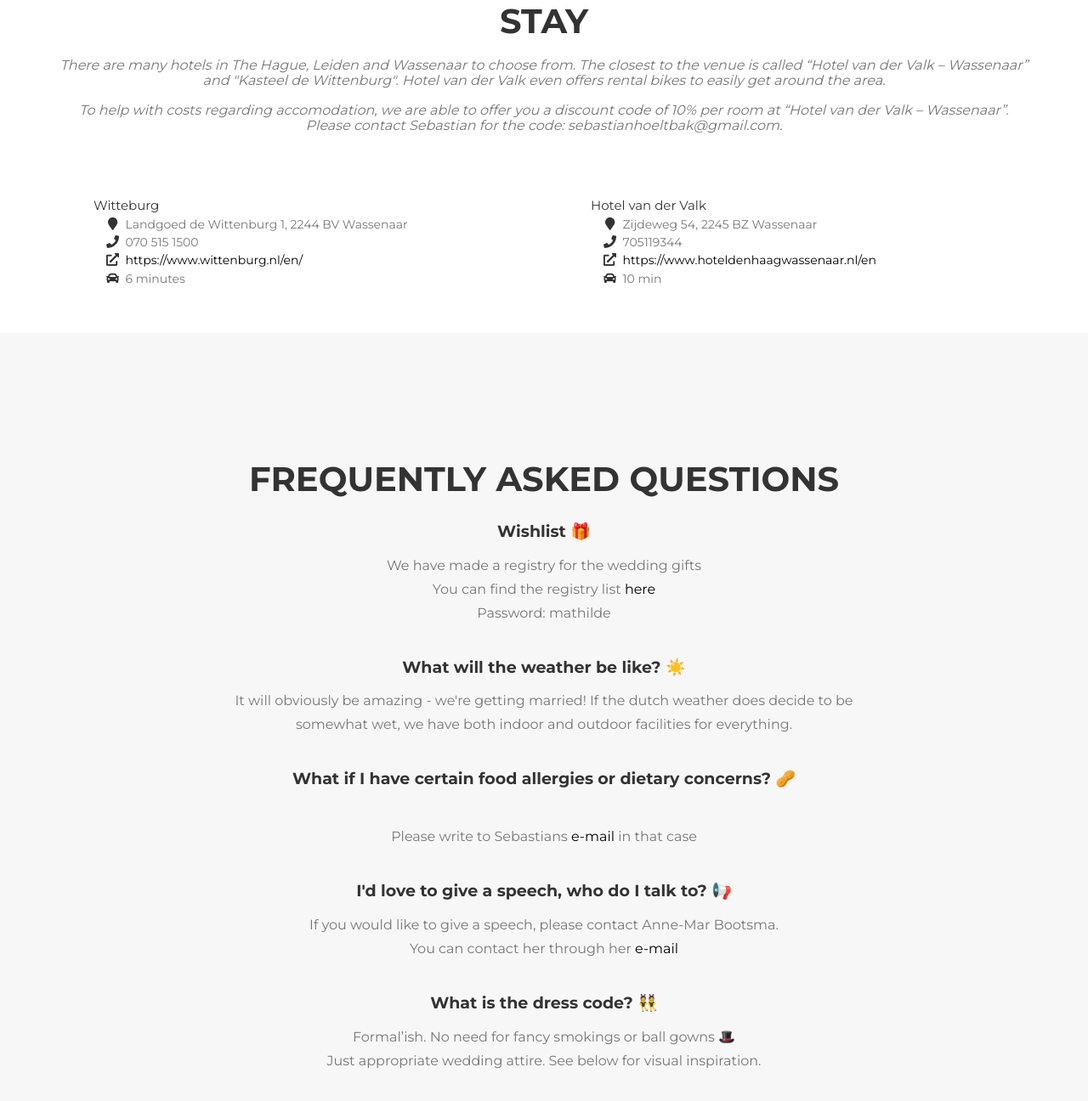
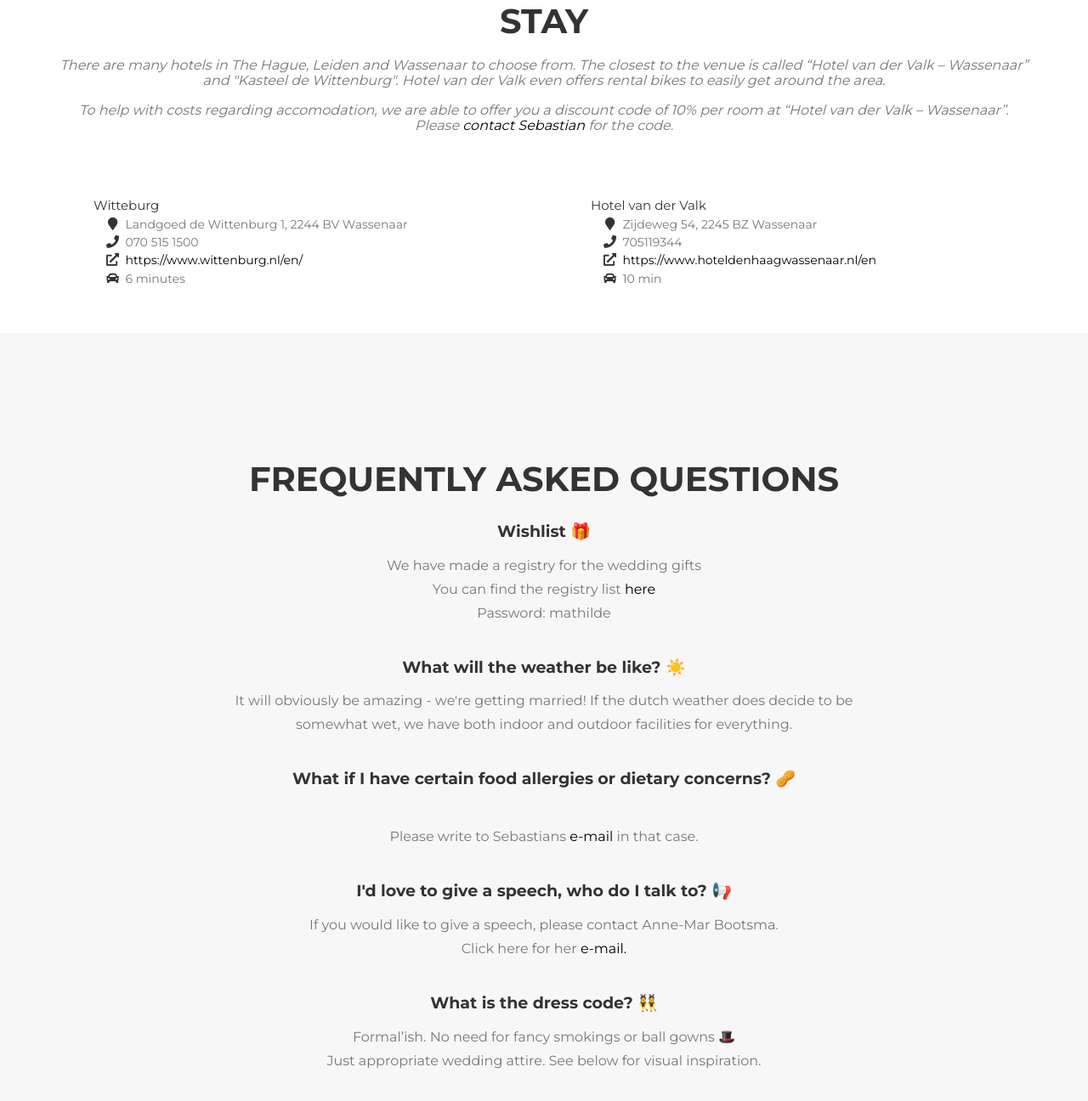
Before and after one commit to sbakwedding/2022, a plain HTML site: page index.html in a window 1280 px wide. Shown: the part 3670-4966 px from the top of the page at 85% size. Drawn offline with Linux system fonts and the light colour scheme; a web font is replaced by a local one.

Commit message:
saaaa
dan

```diff
--- a/index.html
+++ b/index.html
@@ -206,7 +206,7 @@ If you are feeling active, you can go by bicycle - it will take you about 26 min
 <br>
 
 
-To help with costs regarding accomodation, we are able to offer you a discount code of 10% per room at “Hotel van der Valk – Wassenaar”. <br>Please contact Sebastian for the code: sebastianhoeltbak@gmail.com.</h3>
+To help with costs regarding accomodation, we are able to offer you a discount code of 10% per room at “Hotel van der Valk – Wassenaar”. <br>Please  <a href= "mailto:sebastianhoeltbak@gmail.com">contact Sebastian</a> for the code.</h3>
             </div>
         </div>
         <div class="row">
@@ -326,11 +326,11 @@ You can find the registry list <a href="https://www.myregistry.com/wishlist/kirs
             <h4 class="service-heading">What if I have certain food allergies or dietary concerns? 🥜 </h4>
             <p class="largepad text-muted">
 
-                <br>Please write to Sebastians <a href= "mailto:sebastianhoeltbak@gmail.com">e-mail</a> in that case</p>
+                <br>Please write to Sebastians <a href= "mailto:sebastianhoeltbak@gmail.com">e-mail</a> in that case.</p>
             </p>
 
                <h4 class="service-heading">I'd love to give a speech, who do I talk to? 📢 </h4>
-            <p class="largepad text-muted">If you would like to give a speech, please contact Anne-Mar Bootsma. <br>You can contact her through her  <a href= "mailto:annemarbootsma@gmail.com">e-mail</a></p>
+            <p class="largepad text-muted">If you would like to give a speech, please contact Anne-Mar Bootsma. <br>Click here for her  <a href= "mailto:annemarbootsma@gmail.com">e-mail.</a></p>
             <h4 class="service-heading">What is the dress code? 👯</h4>
             <p class="largepad text-muted">Formal’ish. No need for fancy smokings or ball gowns 🎩<br> Just appropriate wedding attire. See below for visual inspiration.</p>
 
--- a/wedding-template/style.css
+++ b/wedding-template/style.css
@@ -792,9 +792,8 @@ aside.clients img {
 section#contact {
     background-color: #222;
     background-image: url('img/backgrounds/contact-bg.jpg');
-    background-size: 100% 100%;
     background-position: center;
-    background-repeat: no-repeat;
+
 }
 
 section#contact .section-heading {
```
Also changed, not shown: wedding-template/img/backgrounds/header.png (added).
